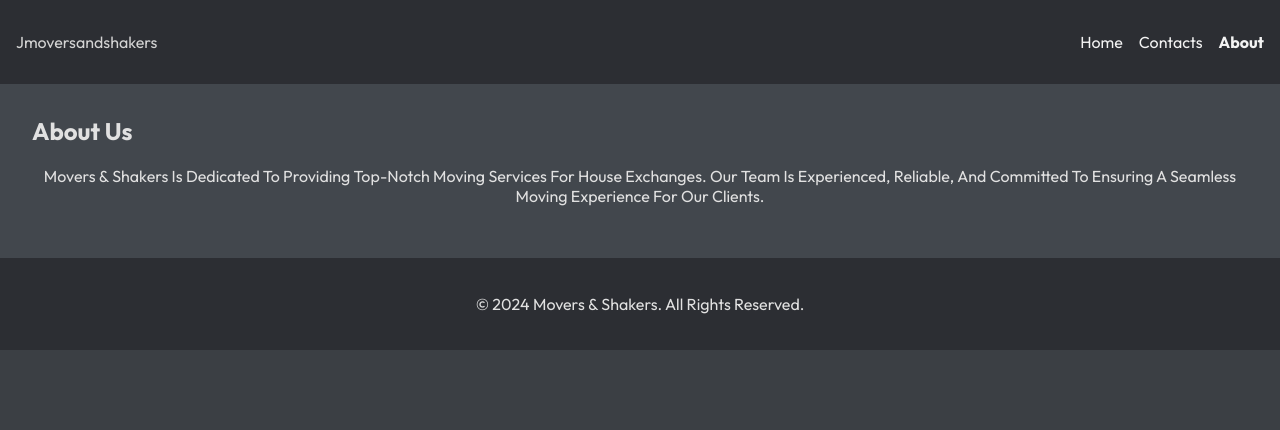
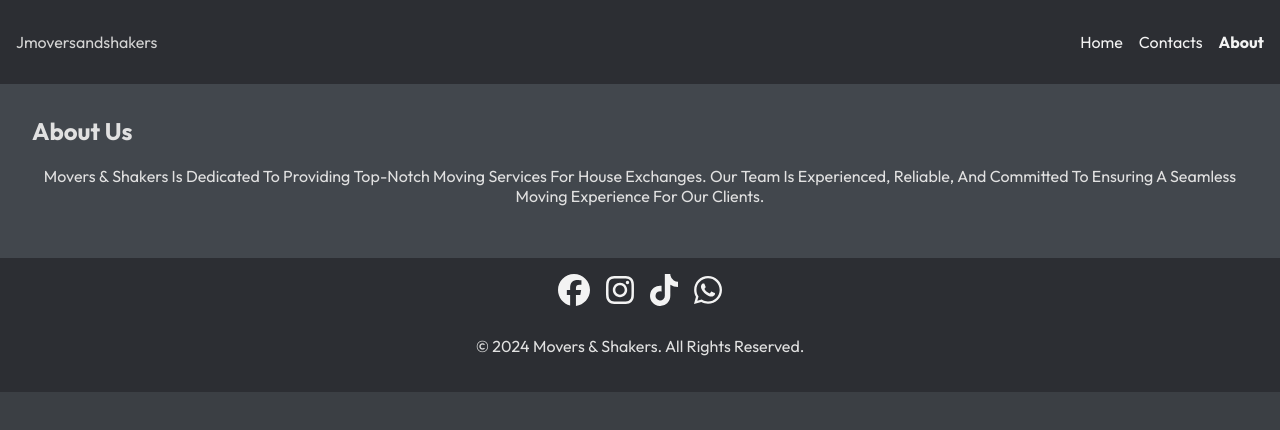
Before and after one commit to hackwellbn/jmoversandshakers, a React (Vite) app: page /#/about in a window 1280 px wide. Shown: the top 430 px of the page. Built offline with nearby package versions, Linux system fonts and the light colour scheme.

Commit message:
pending commit

```diff
--- a/package.json
+++ b/package.json
@@ -11,6 +11,7 @@
   },
   "dependencies": {
     "@fortawesome/fontawesome-svg-core": "^6.5.2",
+    "@fortawesome/free-brands-svg-icons": "^6.5.2",
     "@fortawesome/free-solid-svg-icons": "^6.5.2",
     "@fortawesome/react-fontawesome": "^0.2.2",
     "react": "^18.3.1",
--- a/src/Components/Footer/Footer.css
+++ b/src/Components/Footer/Footer.css
@@ -6,3 +6,23 @@
   position: absolute;
   width: 100%;
 }
+
+.Links {
+  margin-bottom: 1rem;
+}
+
+.FooterLinks {
+  display: flex;
+  justify-content: center;
+  gap: 1rem;
+}
+
+.icon {
+  color: var(--footer-text-color);
+  font-size: 1.5rem;
+  transition: color 0.3s;
+}
+
+.icon:hover {
+  color: #ccc;
+}
--- a/src/Components/Footer/Footer.jsx
+++ b/src/Components/Footer/Footer.jsx
@@ -1,9 +1,27 @@
 import React from 'react';
 import './Footer.css';
+import { FontAwesomeIcon } from '@fortawesome/react-fontawesome';
+import { faFacebook, faInstagram, faTiktok, faWhatsapp } from '@fortawesome/free-brands-svg-icons';
 
 const Footer = () => {
   return (
     <footer className="footer">
+      <section className="Links">
+        <div className="FooterLinks">
+          <a href="https://www.facebook.com" target="_blank" rel="noopener noreferrer">
+            <FontAwesomeIcon icon={faFacebook} className="icon" />
+          </a>
+          <a href="https://www.instagram.com" target="_blank" rel="noopener noreferrer">
+            <FontAwesomeIcon icon={faInstagram} className="icon" />
+          </a>
+          <a href="https://www.tiktok.com" target="_blank" rel="noopener noreferrer">
+            <FontAwesomeIcon icon={faTiktok} className="icon" />
+          </a>
+          <a href="https://www.whatsapp.com" target="_blank" rel="noopener noreferrer">
+            <FontAwesomeIcon icon={faWhatsapp} className="icon" />
+          </a>
+        </div>
+      </section>
       <p>&copy; 2024 Movers & Shakers. All rights reserved.</p>
     </footer>
   );
```
Also changed, not shown: 1 other file (tests, documents, lock files or other folders).
